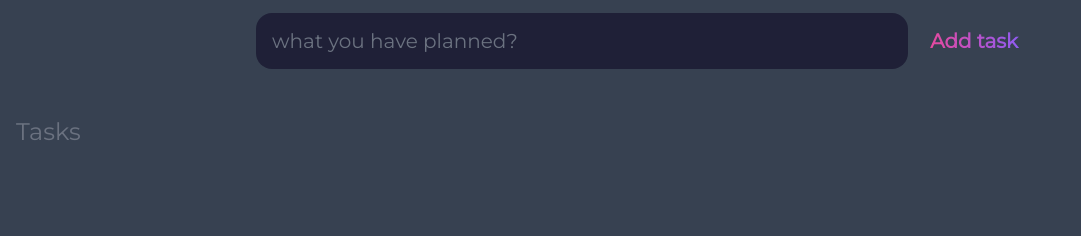
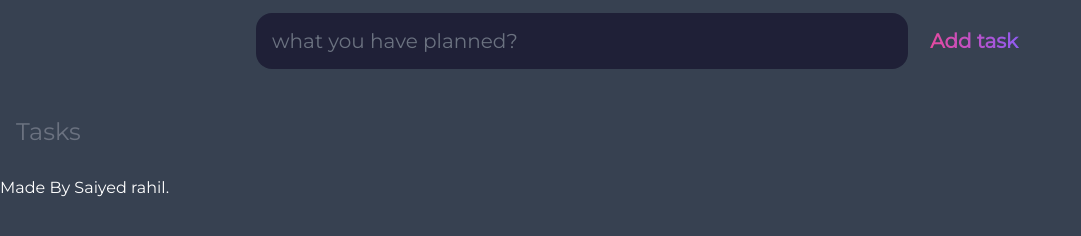
Before and after one commit to rahilsaiyed1711/to-do-list, a plain HTML site: page index.html in a window 1280 px wide. Shown: the part 64-300 px from the top of the page, without its empty margins (0-1081 px from the left). Drawn offline with Linux system fonts and the light colour scheme.

Commit message:
Update index.html
added footer to the file

```diff
--- a/index.html
+++ b/index.html
@@ -35,6 +35,9 @@
   </section>
 </main>
   </body>
+  <footer>
+    Made By Saiyed rahil.
+  </footer>
 
 <script src="index.js" type="text/javascript">
 </script>
```
